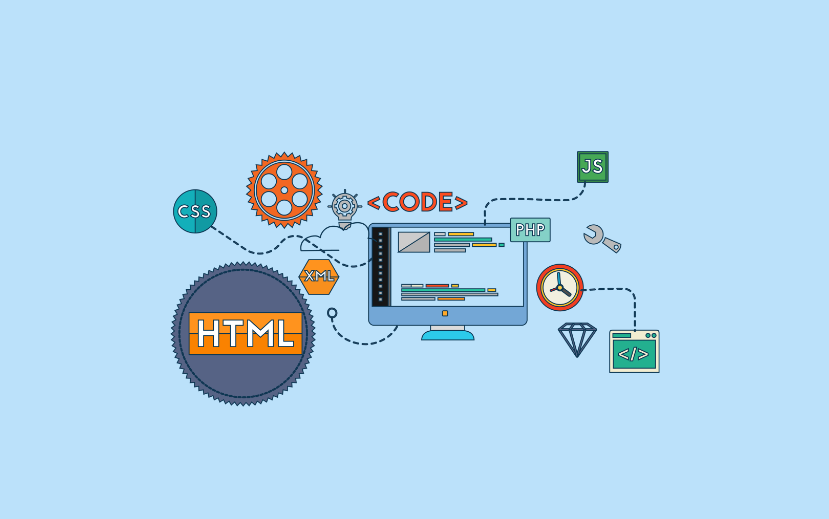
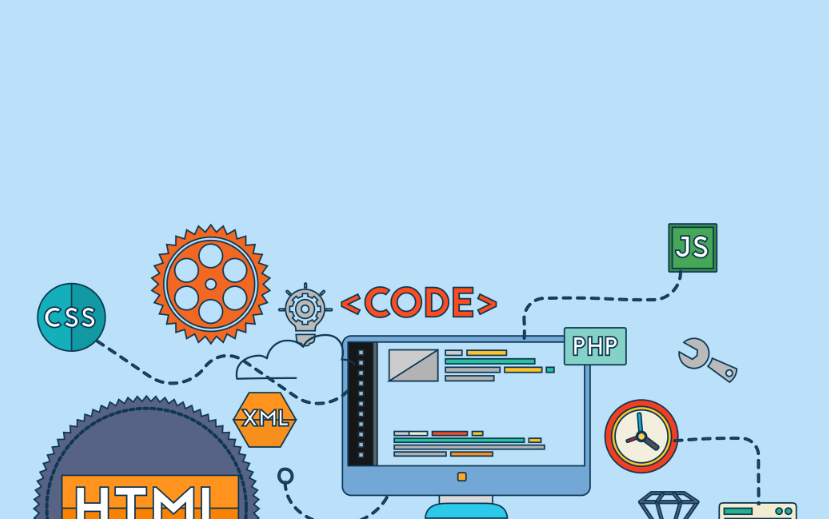
Before and after one commit to PedroGalindo0911/Website, a plain HTML site: page index.html in a window 1280 px wide. Shown: the part 281-800 px from the top of the page, without its empty margins (225-1054 px from the left). Drawn offline with Linux system fonts and the light colour scheme.

Commit message:
Update styles.css

```diff
--- a/css/styles.css
+++ b/css/styles.css
@@ -66,9 +66,9 @@ a:hover {
 }
 
 .img2 {
-  width: 40%;
-  height: 40%;
-  border-radius: 20%;
+  width: 800px;
+  height: 800px;
+  border-radius: 200px;
 }
 
 
```
